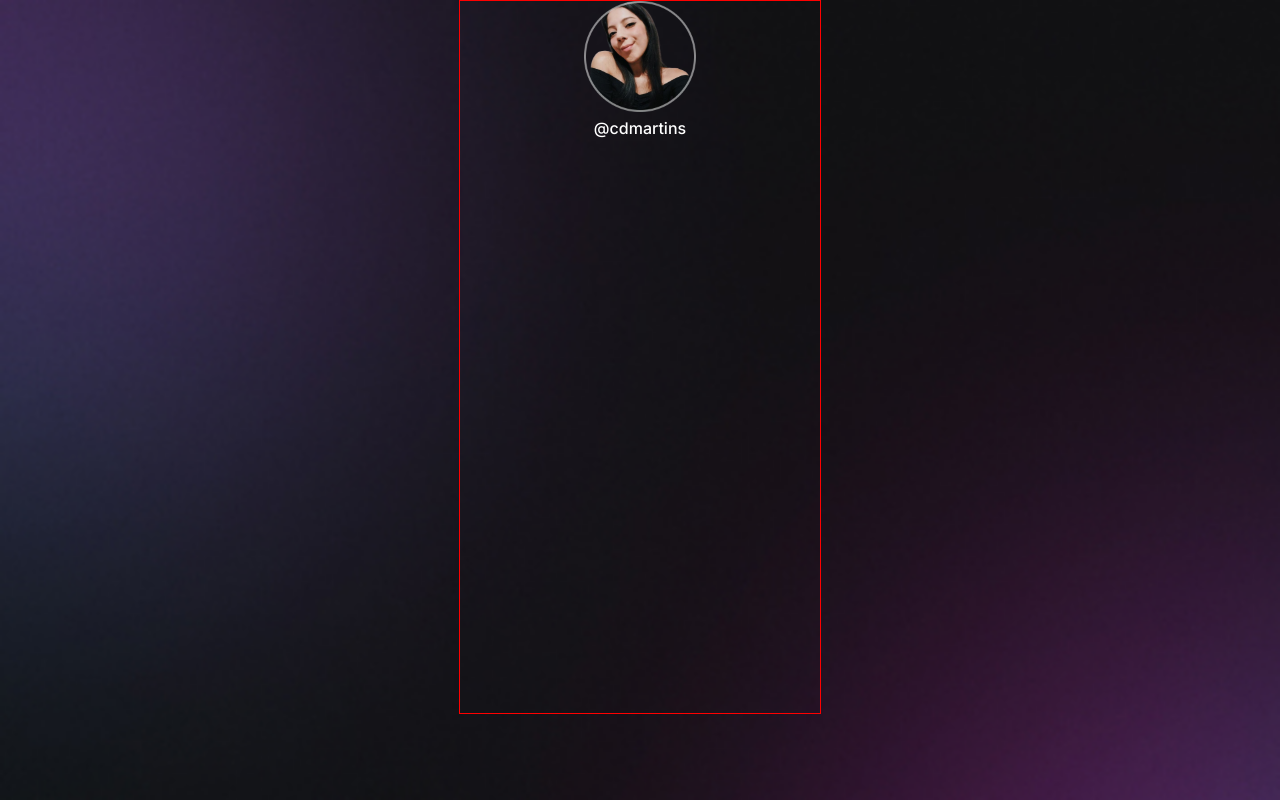
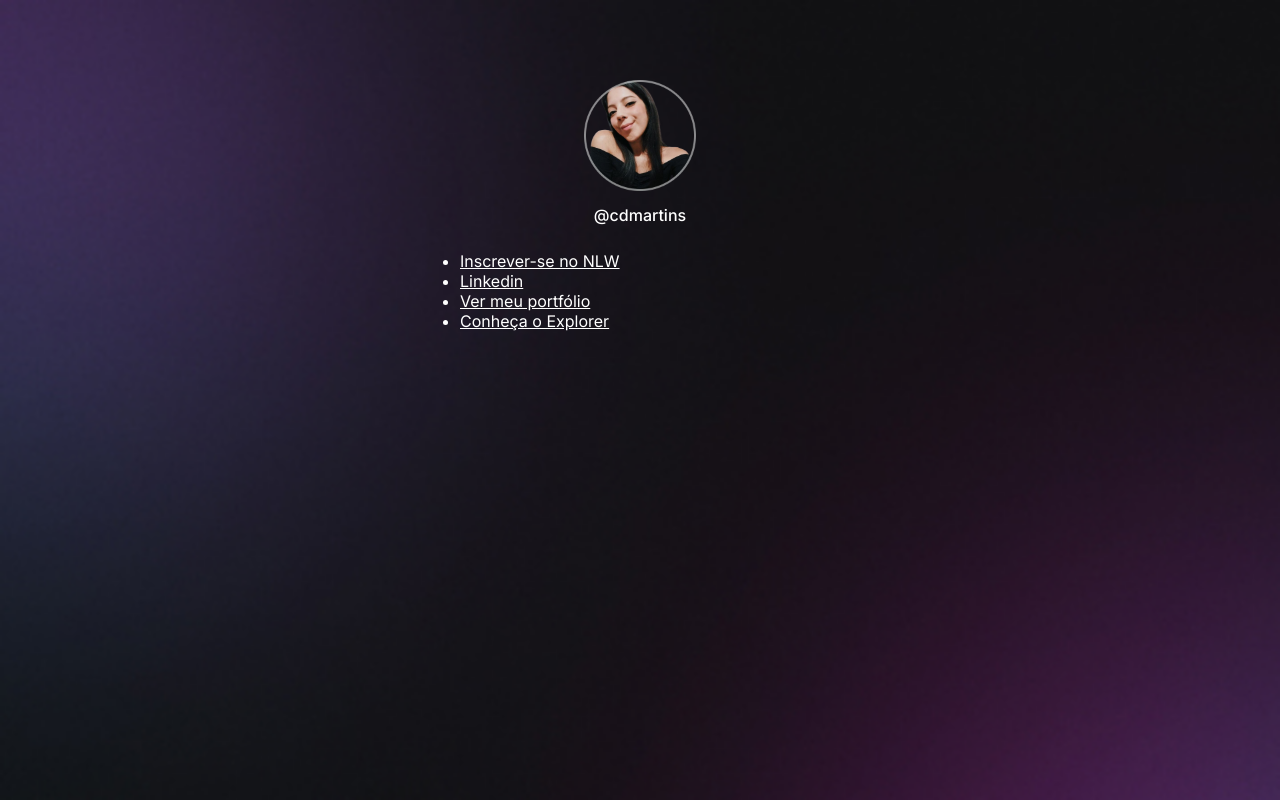
Before and after one commit to cdmartins/primeiro_projeto_frontend, a plain HTML site: page index.html in a window 1280 px wide. Drawn offline with Linux system fonts and the light colour scheme.

Commit message:
Adicionando listas do menu

```diff
--- a/index.html
+++ b/index.html
@@ -1,29 +1,51 @@
 <!DOCTYPE html>
 <html lang="pt-br">
   <head>
-
-    <link rel="preconnect" href="https://fonts.googleapis.com">
-    <link rel="preconnect" href="https://fonts.gstatic.com" crossorigin>
-    <link href="https://fonts.googleapis.com/css2?family=Inter:wght@400;500&display=swap" rel="stylesheet">
+    <link rel="preconnect" href="https://fonts.googleapis.com" />
+    <link rel="preconnect" href="https://fonts.gstatic.com" crossorigin />
+    <link
+      href="https://fonts.googleapis.com/css2?family=Inter:wght@400;500&display=swap"
+      rel="stylesheet"
+    />
     <meta charset="UTF-8" />
     <meta http-equiv="X-UA-Compatible" content="IE=edge" />
     <meta name="viewport" content="width=device-width, initial-scale=1.0" />
     <title>DevLinks</title>
-    <link rel="stylesheet" href="./style.css">
+    <link rel="stylesheet" href="./style.css" />
   </head>
   <body>
-
     <div id="container">
       <div id="profile">
         <img
           src="./assets/avatar.png"
           alt="Foto de Cárita Martins com um leve sorriso, usando camisa preta e maquiagem delineado."
-          />
-          <p>@cdmartins</p>
+        />
+        <p>@cdmartins</p>
       </div>
+
+      <ul>
+        <li>
+          <a href="#">Inscrever-se no NLW</a>
+        </li>
+
+        <li>
+          <a href="https://www.linkedin.com/in/caritadmartins/" target="_blank" rel="noopener noreferrer"
+            >Linkedin</a
+          >
+        </li>
+
+        <li>
+          <a href="https://github.com/cdmartins" target="_blank" rel="noopener noreferrer"
+            >Ver meu portfólio</a
+          >
+        </li>
+
+        <li>
+          <a href="https://rocketseat.com.br/explorer" target="_blank" rel="noopener noreferrer"
+            >Conheça o Explorer</a
+          >
+        </li>
+      </ul>
     </div>
-
-
-
   </body>
 </html>
--- a/style.css
+++ b/style.css
@@ -1,6 +1,7 @@
 * {
   margin: 0;
   padding: 0;
+  box-sizing: border-box;
 }
 
 body{
@@ -22,13 +23,12 @@ body * {
 
 #container {
   width: 360px;
-  height: 712px;
-  border: 1px solid red;
-  margin: auto;
+  margin: 56px auto 0px;
 }
 
 #profile {
   text-align: center;
+  padding: 24px;
 }
 
 #profile img {
@@ -39,4 +39,5 @@ body * {
 #profile p {
   font-weight: 500;
   line-height: 24px;
+  margin-top: 8px;
 }
```
